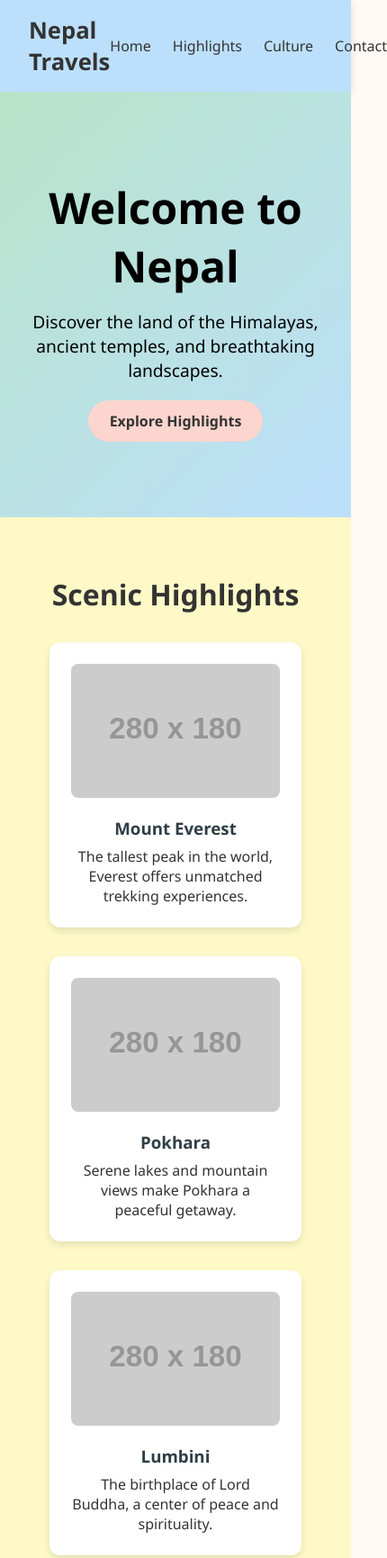
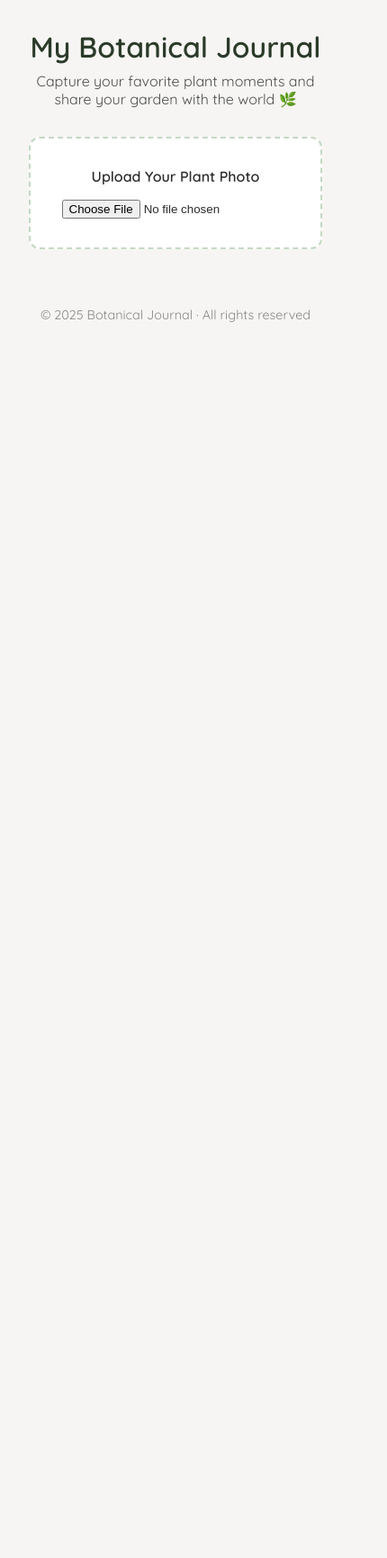
Before and after one commit to Nepal-College-of-Information-Technology/web-service-AnugyaKuinkel, a plain HTML site: page index.html in a window 390 px wide. Shown: the top 1732 px of the page at 90% size, 430 px wide, since content can reach past the window. After the commit the page ends 844 px from the top, so only its background shows below. Drawn offline with Linux system fonts and the light colour scheme; placeholder pictures from the web are drawn by us.

Commit message:
Update index.html

```diff
--- a/index.html
+++ b/index.html
@@ -3,9 +3,9 @@
 <head>
   <meta charset="UTF-8" />
   <meta name="viewport" content="width=device-width, initial-scale=1.0"/>
-  <title>Tour Nepal - Discover the Beauty</title>
+  <title>My Botanical Journal</title>
+  <link href="https://fonts.googleapis.com/css2?family=Quicksand:wght@400;600&display=swap" rel="stylesheet">
   <style>
-    /* Base Reset */
     * {
       margin: 0;
       padding: 0;
@@ -13,247 +13,100 @@
     }
 
     body {
-      font-family: 'Segoe UI', sans-serif;
-      background-color: #fffaf4;
-      color: #333;
+      font-family: 'Quicksand', sans-serif;
+      background-color: #f6f5f3;
+      color: #2d2d2d;
+      text-align: center;
+      padding: 2rem;
     }
 
-    :root {
-      --pastel-green: #b9e4c9;
-      --pastel-blue: #bcdffb;
-      --pastel-pink: #fcd5ce;
-      --pastel-yellow: #fef9c7;
-      --dark: #2f3e46;
+    h1 {
+      font-size: 2.8rem;
+      margin-bottom: 0.5rem;
+      color: #2b3a29;
     }
 
-    a {
-      text-decoration: none;
-      color: inherit;
+    p {
+      font-size: 1.2rem;
+      margin-bottom: 2rem;
+      color: #4f4f4f;
     }
 
-    /* Navbar */
-    .navbar {
-      background-color: var(--pastel-blue);
-      display: flex;
-      justify-content: space-between;
-      align-items: center;
-      padding: 1rem 2rem;
-      box-shadow: 0 2px 10px rgba(0,0,0,0.1);
+    .upload-section {
+      background-color: #fff;
+      border: 2px dashed #c5d9c4;
+      padding: 2rem;
+      border-radius: 12px;
+      max-width: 500px;
+      margin: 0 auto 2rem;
+      transition: all 0.3s ease;
     }
 
-    .navbar .logo {
-      font-size: 1.6rem;
-      font-weight: bold;
+    .upload-section:hover {
+      background-color: #f0f8f4;
     }
 
-    .nav-links {
-      list-style: none;
-      display: flex;
-      gap: 1.5rem;
+    input[type="file"] {
+      margin-top: 1rem;
     }
 
-    .nav-links a {
-      font-weight: 500;
-      transition: color 0.3s;
-    }
-
-    .nav-links a:hover {
-      color: var(--dark);
-    }
-
-    /* Hero Section */
-    .hero {
-      background: linear-gradient(135deg, var(--pastel-green), var(--pastel-blue));
-      padding: 6rem 2rem;
-      text-align: center;
-      color: black;
-    }
-
-    .hero h1 {
-      font-size: 3rem;
-      margin-bottom: 1rem;
-    }
-
-    .hero p {
-      font-size: 1.2rem;
-      margin-bottom: 2rem;
-    }
-
-    .btn {
-      background-color: var(--pastel-pink);
-      border: none;
-      padding: 0.75rem 1.5rem;
-      border-radius: 30px;
-      font-weight: bold;
-      color: #333;
-      transition: background 0.3s;
-    }
-
-    .btn:hover {
-      background-color: #f8b8a9;
-    }
-
-    /* Highlights Section */
-    .highlights {
-      background-color: var(--pastel-yellow);
-      padding: 4rem 2rem;
-      text-align: center;
-    }
-
-    .highlights h2 {
-      font-size: 2rem;
-      margin-bottom: 2rem;
-    }
-
-    .cards {
-      display: flex;
-      gap: 2rem;
-      justify-content: center;
-      flex-wrap: wrap;
-    }
-
-    .card {
-      background-color: white;
-      padding: 1.5rem;
-      border-radius: 12px;
-      box-shadow: 0 4px 8px rgba(0,0,0,0.1);
-      width: 280px;
-    }
-
-    .card img {
-      width: 100%;
+    #preview {
+      margin-top: 1.5rem;
+      max-width: 100%;
+      height: auto;
       border-radius: 8px;
-      margin-bottom: 1rem;
-    }
-
-    .card h3 {
-      margin-bottom: 0.5rem;
-      color: var(--dark);
-    }
-
-    /* Culture Section */
-    .culture {
-      padding: 4rem 2rem;
-      background-color: var(--pastel-pink);
-      text-align: center;
-    }
-
-    .culture h2 {
-      font-size: 2rem;
-      margin-bottom: 2rem;
-    }
-
-    .culture p {
-      max-width: 700px;
-      margin: auto;
-      font-size: 1.1rem;
-    }
-
-    /* Contact Section */
-    .contact {
-      padding: 4rem 2rem;
-      background-color: var(--pastel-blue);
-      text-align: center;
-    }
-
-    .contact h2 {
-      margin-bottom: 1.5rem;
-    }
-
-    form {
-      max-width: 500px;
-      margin: auto;
-      display: flex;
-      flex-direction: column;
-      gap: 1rem;
-    }
-
-    input, textarea {
-      padding: 0.75rem;
-      border-radius: 8px;
-      border: 1px solid #ccc;
-      font-size: 1rem;
+      box-shadow: 0 2px 10px rgba(0,0,0,0.1);
+      display: none;
     }
 
     .footer {
-      background-color: #dfeef7;
-      padding: 1rem 2rem;
-      text-align: center;
-      color: #555;
+      margin-top: 4rem;
       font-size: 0.9rem;
+      color: #888;
     }
 
-    @media (max-width: 768px) {
-      .cards {
-        flex-direction: column;
-        align-items: center;
+    @media (max-width: 600px) {
+      h1 {
+        font-size: 2rem;
+      }
+
+      p {
+        font-size: 1rem;
       }
     }
   </style>
 </head>
 <body>
 
-  <!-- Navbar -->
-  <nav class="navbar">
-    <div class="logo">Nepal Travels</div>
-    <ul class="nav-links">
-      <li><a href="#">Home</a></li>
-      <li><a href="#highlights">Highlights</a></li>
-      <li><a href="#culture">Culture</a></li>
-      <li><a href="#contact">Contact</a></li>
-    </ul>
-  </nav>
+  <h1>My Botanical Journal</h1>
+  <p>Capture your favorite plant moments and share your garden with the world 🌿</p>
 
-  <!-- Hero -->
-  <section class="hero">
-    <h1>Welcome to Nepal</h1>
-    <p>Discover the land of the Himalayas, ancient temples, and breathtaking landscapes.</p>
-    <a href="#highlights" class="btn">Explore Highlights</a>
-  </section>
+  <div class="upload-section">
+    <label for="imageUpload"><strong>Upload Your Plant Photo</strong></label><br>
+    <input type="file" id="imageUpload" accept="image/*">
+    <img id="preview" alt="Image Preview">
+  </div>
 
-  <!-- Highlights -->
-  <section id="highlights" class="highlights">
-    <h2>Scenic Highlights</h2>
-    <div class="cards">
-      <div class="card">
-        <img src="https://via.placeholder.com/280x180?text=Everest" alt="Mount Everest">
-        <h3>Mount Everest</h3>
-        <p>The tallest peak in the world, Everest offers unmatched trekking experiences.</p>
-      </div>
-      <div class="card">
-        <img src="https://via.placeholder.com/280x180?text=Pokhara" alt="Pokhara">
-        <h3>Pokhara</h3>
-        <p>Serene lakes and mountain views make Pokhara a peaceful getaway.</p>
-      </div>
-      <div class="card">
-        <img src="https://via.placeholder.com/280x180?text=Lumbini" alt="Lumbini">
-        <h3>Lumbini</h3>
-        <p>The birthplace of Lord Buddha, a center of peace and spirituality.</p>
-      </div>
-    </div>
-  </section>
+  <div class="footer">
+    &copy; 2025 Botanical Journal · All rights reserved
+  </div>
 
-  <!-- Culture & Adventure -->
-  <section id="culture" class="culture">
-    <h2>Culture & Adventure</h2>
-    <p>Nepal is a melting pot of vibrant cultures, sacred temples, and adventurous treks. From traditional festivals to white-water rafting and paragliding, there's something for everyone who craves exploration and spiritual connection.</p>
-  </section>
+  <script>
+    const uploadInput = document.getElementById('imageUpload');
+    const preview = document.getElementById('preview');
 
-  <!-- Contact -->
-  <section id="contact" class="contact">
-    <h2>Plan Your Journey</h2>
-    <form>
-      <input type="text" placeholder="Your Name" required>
-      <input type="email" placeholder="Your Email" required>
-      <textarea rows="5" placeholder="Message or inquiry..."></textarea>
-      <button class="btn" type="submit">Send Message</button>
-    </form>
-  </section>
-
-  <!-- Footer -->
-  <footer class="footer">
-    &copy; 2025 Nepal Travels. All rights reserved.
-  </footer>
+    uploadInput.addEventListener('change', function () {
+      const file = this.files[0];
+      if (file) {
+        const reader = new FileReader();
+        reader.onload = function (e) {
+          preview.src = e.target.result;
+          preview.style.display = 'block';
+        };
+        reader.readAsDataURL(file);
+      }
+    });
+  </script>
 
 </body>
 </html>
```
